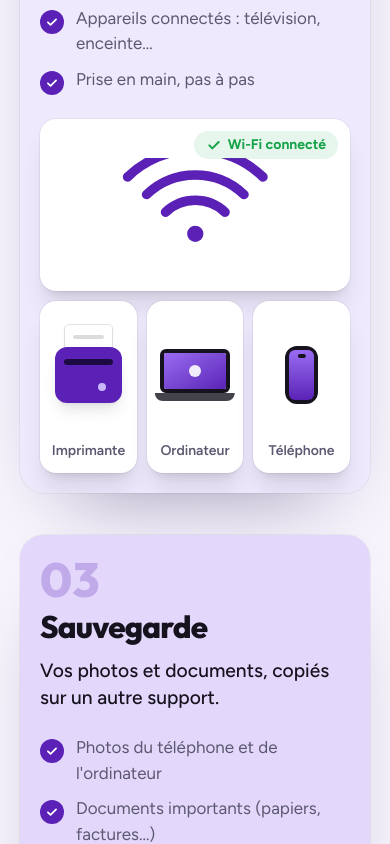
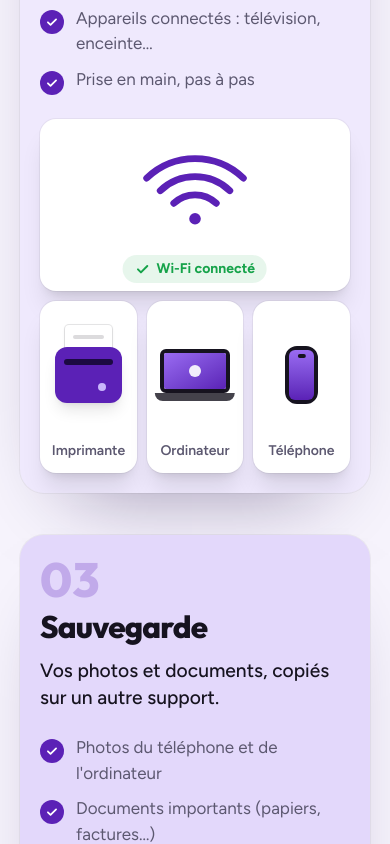
Before and after one commit to GuillaumeDavid23/hexoria, a Next.js app: page / in a window 390 px wide. Shown: the part 4320-5164 px from the top of the page. Built offline with nearby package versions, Linux system fonts and the light colour scheme; no server answers.

Commit message:
Services : icône Wi-Fi entière, pastille « Wi-Fi connecté » sous l'icône sur téléphone

```diff
--- a/src/components/site/services.tsx
+++ b/src/components/site/services.tsx
@@ -63,13 +63,13 @@ function SetupArt() {
   return (
     <div className="grid h-full grid-cols-3 grid-rows-[1fr_1fr] gap-[clamp(0.6rem,1.6vw,1.25rem)]">
       <div data-tile className={`${tile} col-span-3`}>
-        <svg viewBox="0 0 120 70" className="h-[55%] max-h-32" fill="none" stroke="#5b21b6" strokeWidth="7" strokeLinecap="round">
+        <svg viewBox="0 -12 120 82" className="-mt-6 h-[46%] max-h-36 sm:mt-0 sm:h-[60%]" fill="none" stroke="#5b21b6" strokeWidth="7" strokeLinecap="round">
           <path data-wave d="M38 40a32 32 0 0 1 44 0" />
           <path data-wave d="M24 27a52 52 0 0 1 72 0" />
           <path data-wave d="M10 14a72 72 0 0 1 100 0" />
           <circle cx="60" cy="56" r="6" fill="#5b21b6" stroke="none" />
         </svg>
-        <span data-tile-ok className="absolute right-3 top-3 flex items-center gap-1.5 rounded-full bg-ok/10 px-3 py-1 text-sm font-bold text-ok">
+        <span data-tile-ok className="absolute bottom-2 left-1/2 flex -translate-x-1/2 items-center gap-1.5 whitespace-nowrap rounded-full bg-ok/10 px-3 py-1 text-sm font-bold text-ok sm:bottom-auto sm:left-auto sm:right-3 sm:top-3 sm:translate-x-0">
           <Check /> Wi-Fi connecté
         </span>
       </div>
```
